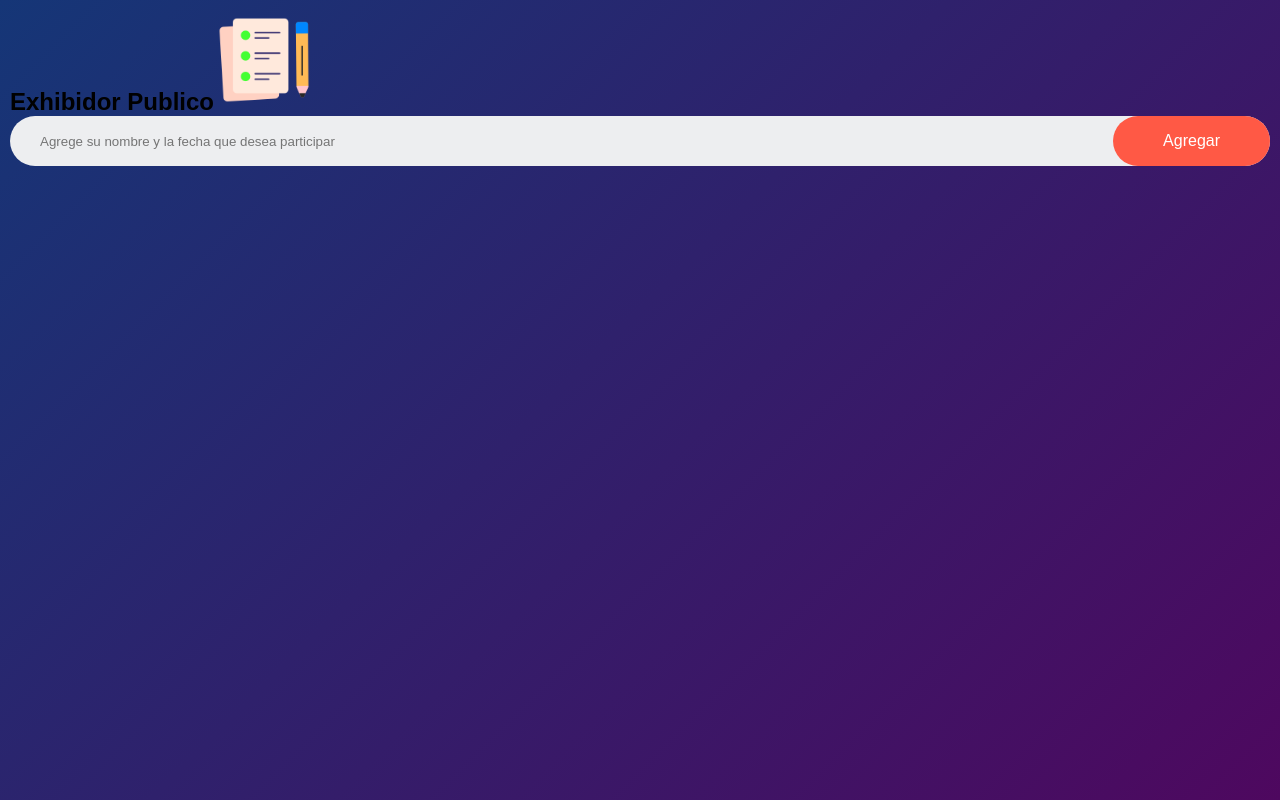
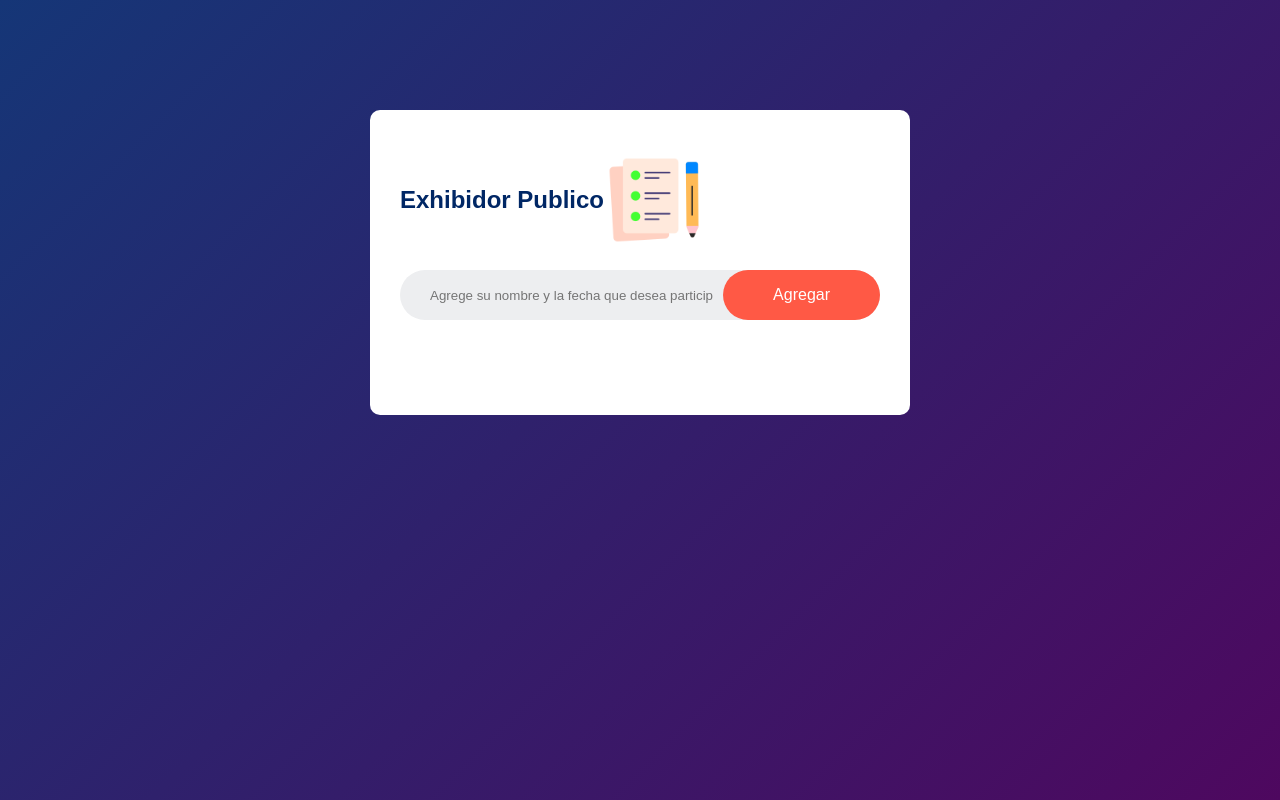
Before and after one commit to hawevine/tareas, a plain HTML site: page index.html in a window 1280 px wide. Drawn offline with Linux system fonts and the light colour scheme.

Commit message:
Update style.css

```diff
--- a/style.css
+++ b/style.css
@@ -10,7 +10,7 @@
     background: linear-gradient(135deg, #153677, #4e085f);
     padding: 10px;
 }
-.ppe-app{
+.tareas{
     width: 100%;
     max-width: 540px;
     background: #fff;
@@ -19,7 +19,7 @@
     border-radius: 10px;
 }
 
-.ppe-app h2{
+.tareas h2{
     color: #002765;
     display: flex;
     align-items: center;
```
